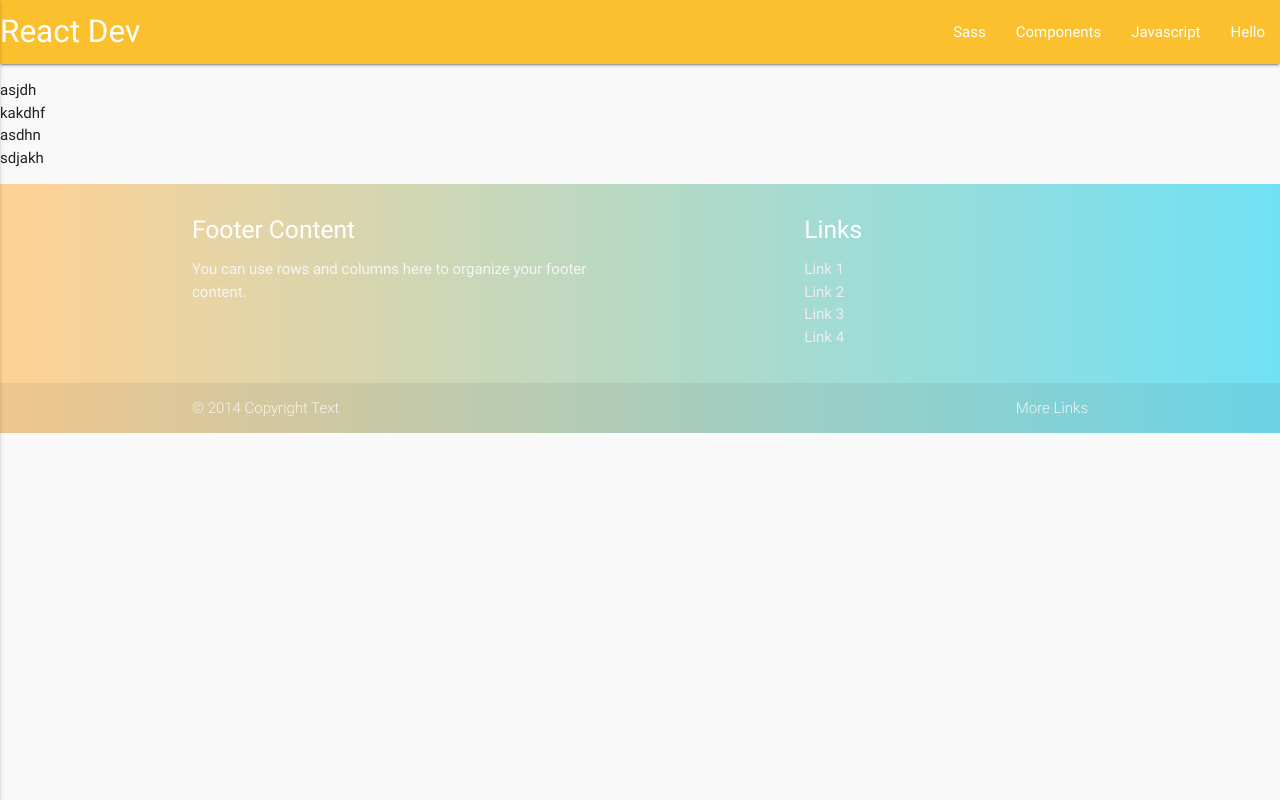
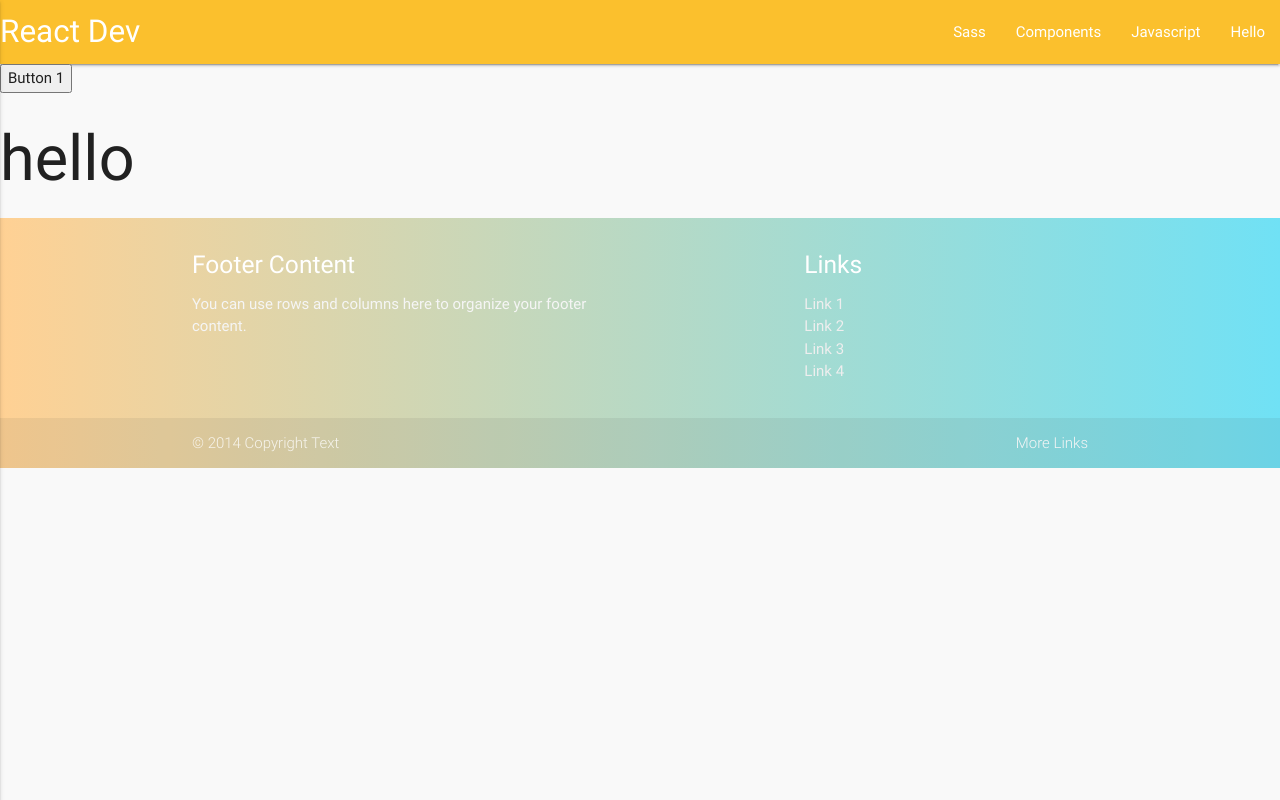
Before and after one commit to VishalVema/ecomm, a React app: page /detail in a window 1280 px wide. Built offline with nearby package versions, Linux system fonts and the light colour scheme.

Commit message:
Dom update fixed

```diff
--- a/src/components/common/CheckBox.js
+++ b/src/components/common/CheckBox.js
@@ -4,31 +4,11 @@ import React, { Component } from 'react'
 import ReactDOM from 'react-dom'
 
 class CheckBox extends Component {
-  constructor () {
-    super()
-    this.state = {
-          label: [{
-            label1: '1',
-            label2: 'kakdhf',
-            label3: 'asdhn',
-            checked: 'off'
-          },
-          {
-            label1: '2',
-            label2: 'fdsaf',
-            label3: 'asczvdhn',
-            checked: 'off'
-          },
-          {
-            label1: '3',
-            label2: 'kakzbvcdhf',
-            label3: 'aszxcvdhn',
-            checked: 'off'
-          }
-          ]
-    }
-  }
+  constructor (props) {
+    super(props)
+    this.state = {label: this.props.label}
 
+}
 
   handleCheckBox (label,e) {
     //e.preventDefault()
@@ -42,8 +22,12 @@ class CheckBox extends Component {
     let index = hey-1
     //console.log(hey)
     let curState = this.state.label
-    //curState[index].checked = 'on'
+    curState[0].label2 = 'Hello world'
     //this.refs.checkbox.checked
+
+    this.setState({
+      label : curState
+    })
     //console.log(document.getElementsByClassName(hey).checked)
     //console.log(ReactDOM.findDOMNode(this).parentNode.getElementsByClassName(hey)[0].checked)
     let chec = ReactDOM.findDOMNode(this).parentNode.getElementsByClassName(hey)[0].checked
@@ -52,7 +36,7 @@ class CheckBox extends Component {
 
     ReactDOM.findDOMNode(this).parentNode.getElementsByClassName(hey)[0].checked = chec
 
-
+    console.log(curState)
 
     //this.state.label[hey - 1].checked
     //checked = this.refs.checkbox
@@ -60,11 +44,13 @@ class CheckBox extends Component {
 
   render () {
 
-    var items = this.state.label.map((label, i) => {
+
+    var items = this.state.label.map((data, i) => {
       return (
-        <p key={label.label1} onClick={this.fuck.bind(this, label.label2)} >
-        <input key={label.label2} ref='checkbox' type='checkbox' onChange={this.handleCheckBox} className={`filled-in ${label.label2}`} id='filled-in-box' />
-        <label key={label.label3} htmlFor='filled-in-box'>{label.label2}-{i}</label>
+        <p key={data.label1} onClick={this.fuck.bind(this, data.label2)} >
+        <input key={data.label2} ref='checkbox' type='checkbox' onChange={this.handleCheckBox} className={`filled-in ${data.label2}`} id='filled-in-box' />
+        <label key={data.label3} htmlFor='filled-in-box'>{data.label2}-{i}</label>
+
         </p>
 
       )
--- a/src/components/common/filters.js
+++ b/src/components/common/filters.js
@@ -3,6 +3,31 @@ import { RangeSlider, CheckBox } from './'
 import './styles/Filters.scss'
 
 class Filter extends Component {
+
+  constructor(){
+    super ()
+    this.state = {
+          label: [{
+            label1: '1',
+            label2: 'kakdhf',
+            label3: 'asdhn',
+            checked: 'off'
+          },
+          {
+            label1: '2',
+            label2: 'fdsaf',
+            label3: 'asczvdhn',
+            checked: 'off'
+          },
+          {
+            label1: '3',
+            label2: 'kakzbvcdhf',
+            label3: 'aszxcvdhn',
+            checked: 'off'
+          }
+          ]
+    }
+  }
 
   render () {
     return (
@@ -10,7 +35,7 @@ class Filter extends Component {
         <ul className='collection'>
           <li className='collection-item dismissable'>
             <h5> Brand </h5>
-            <CheckBox />
+            <CheckBox label={this.state.label} />
           </li>
           <li className='collection-item dismissable'>
             <h5> Discount </h5>
--- a/src/components/details.js
+++ b/src/components/details.js
@@ -2,24 +2,27 @@ import React, { Component } from 'react'
 
 
 class Detail extends Component {
-  constructor(){
-    super()
-    this.state = {
-      label: ['asjdh', 'kakdhf', 'asdhn', 'sdjakh']
-    }
+  state = {
+        label: 'hello'
+      }
+
+  handleClick = () => {
+  this.setState({
+      label: 'hello world'
+  });
   }
 
-  handleClick (labels){
-  //  console.log(labels)
-  }
   render () {
-    let List = this.state.label.map((labels, i) => {
-      return <li key={labels} onClick={this.handleClick.bind(this, labels)}>{labels}</li>
-    })
     return (
-      <ul>
-        {List}
-      </ul>
+      <div>
+       <button onClick={this.handleClick}>
+         Button 1
+       </button>
+
+       <h1>{this.state.text}</h1>
+       <h1>{this.state.label}</h1>
+     </div>
+
     )
   }
 }
```
Also changed, not shown: src/components/common/radio.js (added, +13 -0 lines), 1 other file (tests, documents, lock files or other folders).
